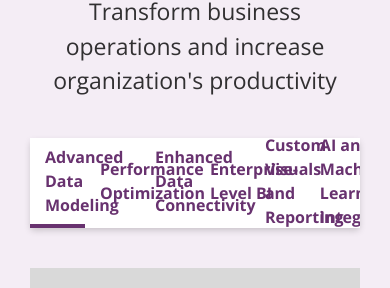
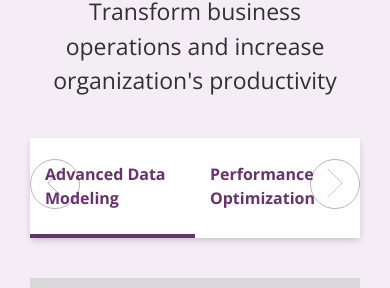
Before and after one commit to amitpandey0107/shodat-website, a Next.js app: page /advanced-analytics in a window 390 px wide. Shown: the part 6336-6624 px from the top of the page. Built offline with nearby package versions, Linux system fonts and the light colour scheme.

Commit message:
Modified Tab section on advanced alalytics page for mobile slider

```diff
--- a/src/pages/advanced-analytics/infoBlock/infoblock.module.css
+++ b/src/pages/advanced-analytics/infoBlock/infoblock.module.css
@@ -3,8 +3,9 @@
     padding: 40px 0;
     background-color: #F4EDF5;
 }
-.infoblock .contentLeft {}
-.infoblock .contentLeft .title {}
+.infoblock .contentLeft {
+    position: relative;
+}
 .infoblock .contentLeft .title h2{
     position: relative;
     font-size: 33px;
@@ -32,10 +33,7 @@
     color: rgba(0,0,0,0.8);
      font-size: 16px;
 }
-.infoblock .contentRight {}
 
-
-.block {}
 .block .icon {
     margin-bottom: 25px;
 }
@@ -49,3 +47,30 @@
     color: rgba(0,0,0,0.8);
     font-size: 16px;
 }
+
+
+/* ============================================
+#### RESPONSIVE ####
+============================================= */
+
+@media screen and (max-width: 1199px) {}
+
+@media screen and (max-width: 991px) {
+    .infoblock .contentLeft .title h2:after {
+        width: 200px;
+    }
+}
+
+@media screen and (max-width: 769px) {
+    .infoblock .contentLeft {
+        margin-bottom: 34px;
+    }
+    .block {
+        margin-bottom: 34px;
+    }
+    .infoblock {
+        padding: 40px 0 0 0;
+    }
+}
+
+@media screen and (max-width: 479px) {}
--- a/src/pages/advanced-analytics/infoBlock2/infoblock.module.css
+++ b/src/pages/advanced-analytics/infoBlock2/infoblock.module.css
@@ -35,7 +35,9 @@
 .infoblock .contentRight {}
 
 
-.block {}
+.block {
+    position: relative;
+}
 .block .icon {
     margin-bottom: 25px;
 }
@@ -49,3 +51,30 @@
     color: rgba(0,0,0,0.8);
     font-size: 16px;
 }
+
+
+/* ============================================
+#### RESPONSIVE ####
+============================================= */
+
+@media screen and (max-width: 1199px) {}
+
+@media screen and (max-width: 991px) {
+    .infoblock .contentLeft .title h2:after {
+        width: 200px;
+    }
+}
+
+@media screen and (max-width: 769px) {
+    .infoblock .contentLeft {
+        margin-bottom: 34px;
+    }
+    .block {
+        margin-bottom: 34px;
+    }
+    .infoblock {
+        padding: 40px 0 0 0;
+    }
+}
+
+@media screen and (max-width: 479px) {}
--- a/src/pages/advanced-analytics/tabs/tabs.module.css
+++ b/src/pages/advanced-analytics/tabs/tabs.module.css
@@ -49,9 +49,9 @@
     height: 90px;
     overflow: hidden;
     box-shadow: 0px 3px 7px -1px rgba(0,0,0,0.2);
-    display: flex;
+    /* display: flex;
     justify-content: flex-start;
-    align-items: center;
+    align-items: center; */
 }
 .tabwrap .btnwrap {
     width: 16.66%;
@@ -149,6 +149,16 @@
 
 @media screen and (max-width: 991px) {}
 
-@media screen and (max-width: 769px) {}
+@media screen and (max-width: 769px) {
+    .tabsContent .leftContent .infoText {
+        margin-bottom: 36px;
+    }
+    .btnTab {
+        height: 100px;
+    }
+    .tabwrap {
+        height: 100px;
+    }
+}
 
 @media screen and (max-width: 479px) {}
--- a/src/pages/advanced-analytics/tabs/tabs.tsx
+++ b/src/pages/advanced-analytics/tabs/tabs.tsx
@@ -1,6 +1,10 @@
-import React, { useState } from "react";
+import React, { useState, useEffect } from "react";
 import styles from './tabs.module.css';
 import Image from "next/image";
+import Slider from 'react-slick';
+import "slick-carousel/slick/slick.css";
+import "slick-carousel/slick/slick-theme.css";
+import { useSearchParams } from 'next/navigation'
 
 import AdvancedDataModeling from "./advancedDataModeling";
 import AIMachineLearningIntegration from "./aiMachineLearningIntegration";
@@ -11,6 +15,64 @@ import PerformanceOptimization from "./performanceOptimization";
 
 export default function Tabs() {
     const [tab, setTab] = useState(1);
+    const [oldSlide, setOldSlide] = useState(0);
+    const [activeSlide, setActiveSlide] = useState(0);
+    const [activeSlide2, setActiveSlide2] = useState(0);
+    const [toggleButton, setToggleButton] = useState(false);
+    const searchParams = useSearchParams();
+    const sliderID = searchParams?.get('id')
+    const settings = {
+        dots: false,
+        arrows:false,
+        infinite: false,
+        speed: 500,
+        slidesToShow: 6,
+        slidesToScroll: 1,
+        beforeChange: (current: any, next: any) => {
+            setOldSlide(current);
+            setActiveSlide(next);
+        },
+        afterChange: (current: any) => setActiveSlide2(current),
+        responsive: [
+            {
+                breakpoint: 1199,
+                settings: {
+                    slidesToShow: 5,
+                    slidesToScroll: 1,
+                    arrows:true,
+                }
+            },
+            {
+                breakpoint: 1024,
+                settings: {
+                    slidesToShow: 4,
+                    slidesToScroll: 1,
+                    arrows:true,
+                }
+            },
+            {
+                breakpoint: 769,
+                settings: {
+                    slidesToShow: 3,
+                    slidesToScroll: 1,
+                    initialSlide: 1,
+                    arrows:true,
+                }
+            },
+            {
+                breakpoint: 550,
+                settings: {
+                    slidesToShow: 2,
+                    slidesToScroll: 1,
+                    arrows:true,
+                }
+            }
+        ]
+    };
+
+    useEffect(() => {
+        activeSlide > 0 ? setToggleButton(true) : setToggleButton(false);
+    }, [activeSlide])
 
     const handleTabFunction = (tabID: number) => {
         setTab(tabID)
@@ -32,6 +94,54 @@ export default function Tabs() {
                 <div className="container-fluid">
                     <div className="row">
                         <div className="col-sm-12">
+                            <div className={`advancedAnalyticsSlider ${styles.advancedAnalyticsSlider} ${styles.tabwrap}`}>
+                                <Slider {...settings}>
+                                    <div className={`${styles.btnwrap}`}>
+                                        <button
+                                            className={`${styles.btnTab} ${tab === 1 ? `${styles.active}` : ``} `}
+                                            onClick={() => handleTabFunction(1)}
+                                        >
+                                            Advanced Data Modeling</button>
+                                    </div>
+                                    <div className={`${styles.btnwrap}`}>
+                                        <button
+                                            className={`${styles.btnTab} ${tab === 2 ? `${styles.active}` : ``} `}
+                                            onClick={() => handleTabFunction(2)}
+                                        >
+                                            Performance Optimization</button>
+                                    </div>
+                                    <div className={`${styles.btnwrap}`}>
+                                        <button
+                                            className={`${styles.btnTab} ${tab === 3 ? `${styles.active}` : ``} `}
+                                            onClick={() => handleTabFunction(3)}
+                                        >
+                                            Enhanced Data Connectivity</button>
+                                    </div>
+                                    <div className={`${styles.btnwrap}`}>
+                                        <button
+                                            className={`${styles.btnTab} ${tab === 4 ? `${styles.active}` : ``} `}
+                                            onClick={() => handleTabFunction(4)}
+                                        >
+                                            Enterprise-Level BI</button>
+                                    </div>
+                                    <div className={`${styles.btnwrap}`}>
+                                        <button
+                                            className={`${styles.btnTab} ${tab === 5 ? `${styles.active}` : ``} `}
+                                            onClick={() => handleTabFunction(5)}
+                                        >
+                                            Custom Visuals and Reporting</button>
+                                    </div>
+                                    <div className={`${styles.btnwrap}`}>
+                                        <button
+                                            className={`${styles.btnTab} ${tab === 6 ? `${styles.active}` : ``} `}
+                                            onClick={() => handleTabFunction(6)}
+                                        >
+                                            AI and Machine Learning Integration</button>
+                                    </div>
+                                </Slider>
+                            </div>
+                        </div>
+                        {/* <div className="col-sm-12">
                             <div className={`${styles.tabwrap}`}>
                                 <div className={`${styles.btnwrap}`}>
                                     <button
@@ -76,7 +186,7 @@ export default function Tabs() {
                                         AI and Machine Learning Integration</button>
                                 </div>
                             </div>
-                        </div>
+                        </div> */}
                     </div>
                 </div>
 
@@ -85,12 +195,12 @@ export default function Tabs() {
                         <div className="row">
                             <div className="col-sm-12 col-md-6 col-lg-6">
                                 <div className={`${styles.leftContent}`}>
-                                    {tab===1 && <AdvancedDataModeling />}
-                                    {tab===2 && <PerformanceOptimization />}
-                                    {tab===3 && <EnhancedDataConnectivity />}
-                                    {tab===4 && <EnterpriseLevelBI />}
-                                    {tab===5 && <CustomVisualsReporting />}
-                                    {tab===6 && <AIMachineLearningIntegration />}
+                                    {tab === 1 && <AdvancedDataModeling />}
+                                    {tab === 2 && <PerformanceOptimization />}
+                                    {tab === 3 && <EnhancedDataConnectivity />}
+                                    {tab === 4 && <EnterpriseLevelBI />}
+                                    {tab === 5 && <CustomVisualsReporting />}
+                                    {tab === 6 && <AIMachineLearningIntegration />}
                                 </div>
                             </div>
                             <div className="col-sm-12 col-md-6 col-lg-6">
--- a/src/styles/globals.css
+++ b/src/styles/globals.css
@@ -1349,3 +1349,70 @@ button.slick-arrow.slick-next {
         padding-right: 0;
     }
 }
+
+/* advancedAnalyticsSlider Slider */
+
+.advancedAnalyticsSlider button.slick-arrow.slick-prev {
+    background-color: transparent;
+    height: 50px;
+    width: 50PX;
+    left: 0px;
+    top: 46px;
+    position: absolute;
+    z-index: 999;
+    opacity: 0.4;
+    border-radius: 50%;
+    border: 1PX solid #68326F;
+}
+.advancedAnalyticsSlider button.slick-arrow.slick-prev:hover,
+.advancedAnalyticsSlider button.slick-arrow.slick-prev:active,
+.advancedAnalyticsSlider button.slick-arrow.slick-prev:visited {
+    background-color: rgba(104,50,111, 0.5);
+    opacity: 1;
+}
+
+.advancedAnalyticsSlider .slick-prev:before {
+    background-image: url(/img/advancedAnalytics/svg/angle_left.svg) !important;
+    content: "" !important;
+    height: 30px;
+    width: 16px;
+    left: 16px;
+    top: 8px;
+    position: absolute !important;
+    background-repeat: no-repeat;
+    background-size: contain;
+    opacity: 1 !important;
+}
+
+.advancedAnalyticsSlider button.slick-arrow.slick-next {
+    background-color: transparent;
+    height: 50px;
+    width: 50PX;
+    right: 0px;
+    top: 46px;
+    position: absolute;
+    z-index: 999;
+    opacity: 0.4;
+    border-radius: 50%;
+    border: 1PX solid #68326F;
+    left: auto;
+}
+
+.advancedAnalyticsSlider .slick-next:before {
+    background-image: url(/img/advancedAnalytics/svg/angle_right.svg) !important;
+    content: "" !important;
+    height: 30px;
+    width: 16px;
+    left: 16px;
+    top: 8px;
+    position: absolute !important;
+    background-repeat: no-repeat;
+    background-size: contain;
+    opacity: 1 !important;
+}
+.advancedAnalyticsSlider button.slick-arrow.slick-next:hover,
+.advancedAnalyticsSlider button.slick-arrow.slick-next:active,
+.advancedAnalyticsSlider button.slick-arrow.slick-next:visited {
+    background-color: rgba(104,50,111, 0.5);
+    opacity: 1;
+}
```
Also changed, not shown: public/img/advancedAnalytics/svg/angle_left.svg (added), public/img/advancedAnalytics/svg/angle_right.svg (added).
